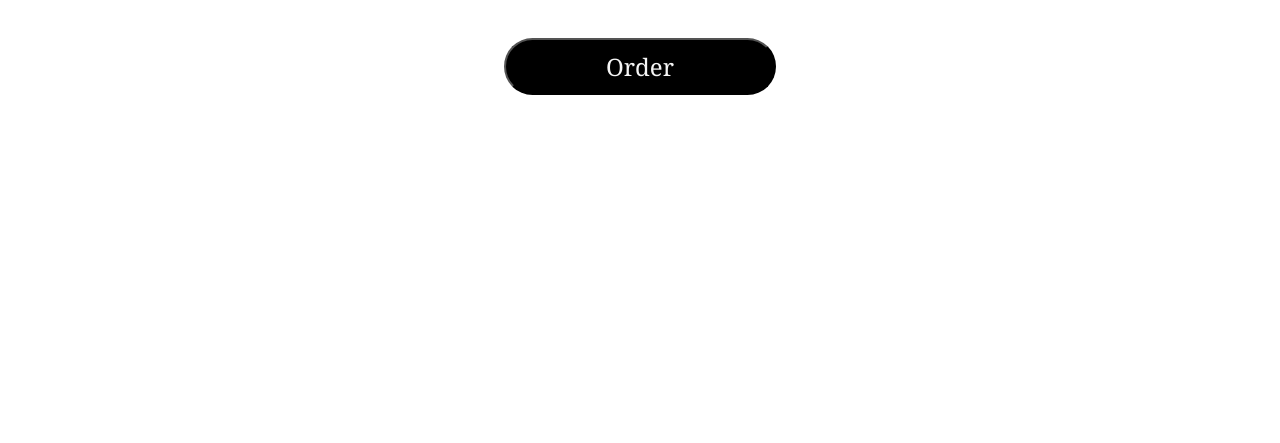
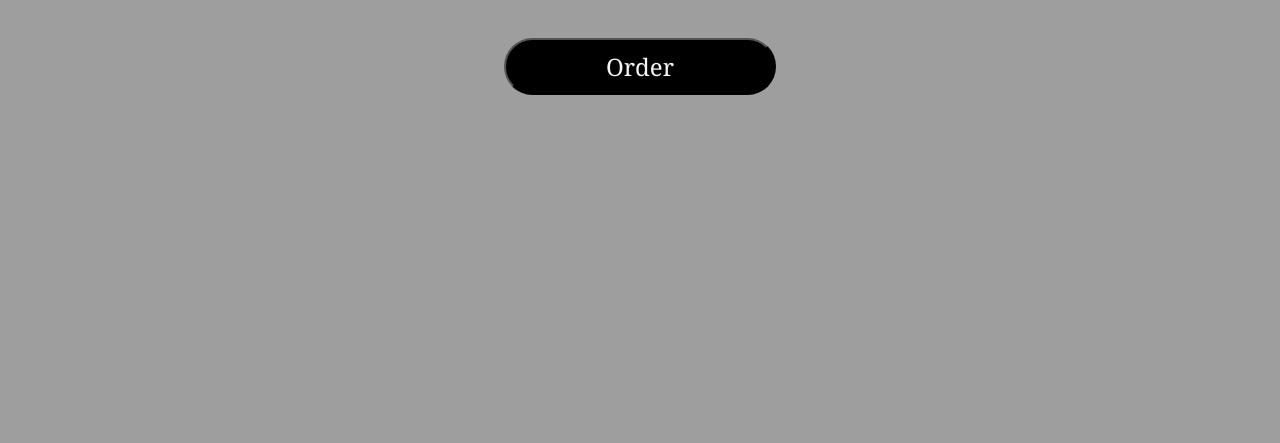
Before and after one commit to Keerthana-keerthu/WebProjectTask2, a plain HTML site: page index.html in a window 1280 px wide. Shown: the part 357-800 px from the top of the page. Drawn offline with nearby package versions, Linux system fonts and the light colour scheme; the site is published under a folder, as on GitHub Pages, so addresses that start at the root find nothing; a web font is replaced by a local one.

Commit message:
Update style.css

```diff
--- a/style.css
+++ b/style.css
@@ -7,7 +7,7 @@
 body{
     width: 100%;
     min-height: 100vh;
-    background-image: url(/bgHome.jpg);
+    background-image: url(./bgHome.jpg);
     background-position: center;
     background-attachment: fixed;
     background-size: cover;
```
